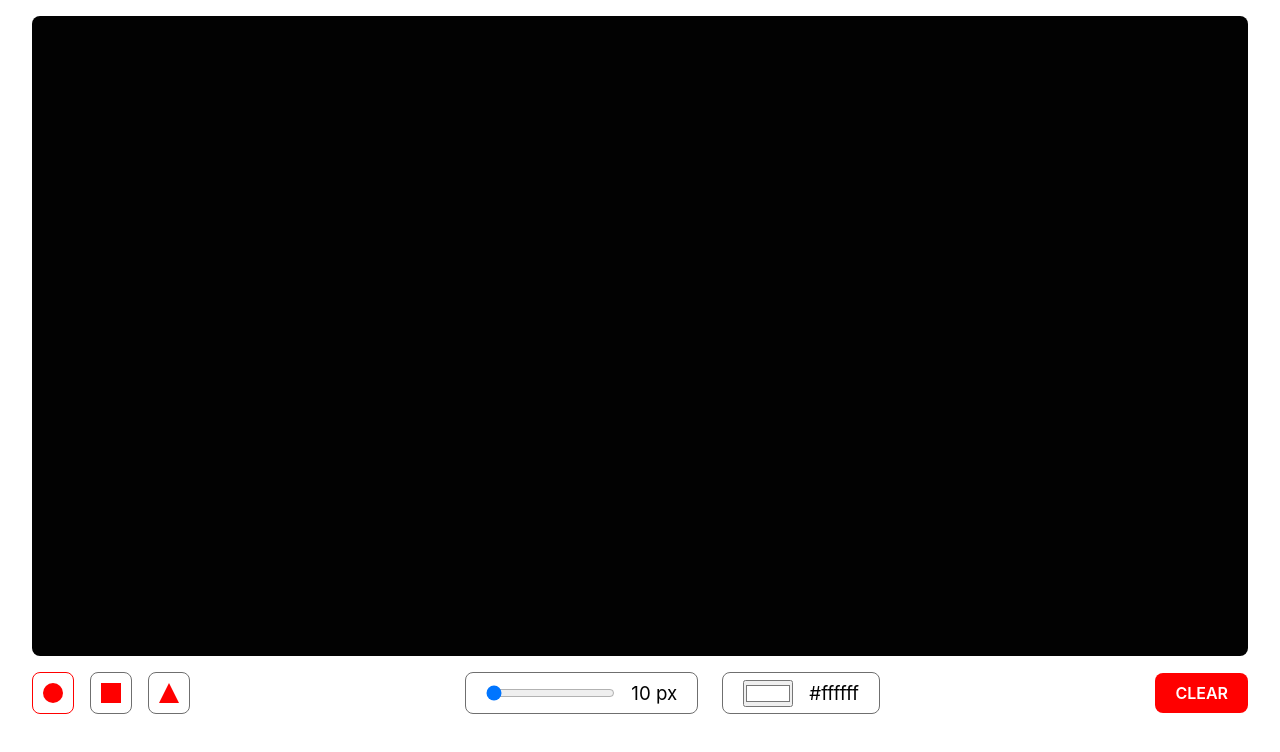
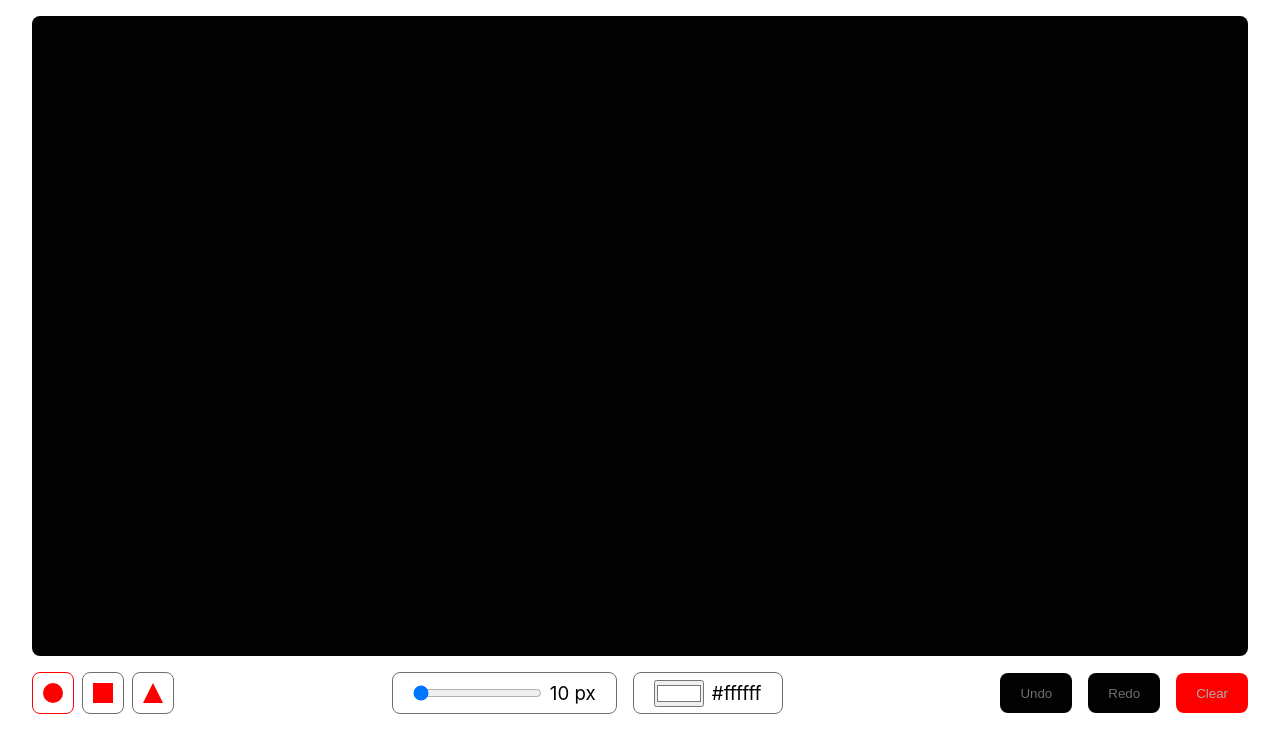
Before and after one commit to sqmatheus/draw-react-ts, a React (Create React App) app: page / in a window 1280 px wide. Shown: the top 752 px of the page. Built offline with nearby package versions, Linux system fonts and the light colour scheme.

Commit message:
feat: undo & redo

```diff
--- a/src/App.css
+++ b/src/App.css
@@ -27,7 +27,7 @@
 
 .shapes {
   display: flex;
-  gap: 1rem;
+  gap: 0.5rem;
   list-style-type: none;
 }
 
@@ -62,7 +62,7 @@
 .config {
   display: flex;
   align-items: center;
-  gap: 1.5rem;
+  gap: 1rem;
   height: 40px;
 }
 
@@ -74,7 +74,7 @@
 .slider,
 .color-picker {
   display: flex;
-  gap: 1rem;
+  gap: 0.5rem;
   align-items: center;
   border-radius: 0.5rem;
   border: 1px solid #6f6f6f;
@@ -82,34 +82,52 @@
   height: inherit;
 }
 
-.clear {
+.actions {
+  display: flex;
+  align-items: center;
+  gap: 1rem;
+}
+
+.actions button {
   height: 40px;
-  color: white;
-  background-color: red;
   display: flex;
   align-items: center;
   justify-content: center;
+  border: none;
   padding: 0 20px;
   border-radius: 0.5rem;
-  font-weight: 600;
-  text-transform: uppercase;
+  color: white;
 }
 
-@media (max-width: 768px) {
+.actions button:disabled {
+  color: #6f6f6f;
+}
+
+.actions .clear:disabled {
+  color: #adadad;
+}
+
+.clear {
+  background-color: red;
+}
+
+.undo,
+.redo {
+  background-color: #020202;
+}
+
+@media (max-width: 860px) {
   .menu {
     flex-direction: column;
     justify-content: center;
     gap: 1rem;
   }
 
-  .shapes {
-    width: inherit;
-    justify-content: space-evenly;
-  }
-
+  .actions,
+  .shapes,
   .config {
     width: inherit;
-    justify-content: space-between;
+    justify-content: center;
   }
 
   .config h3 {
--- a/src/App.tsx
+++ b/src/App.tsx
@@ -34,8 +34,16 @@ const SHAPES: IShape[] = [
   },
 ];
 
+interface PointsData {
+  points: Point[];
+  undoHistory: Point[];
+}
+
 const App = () => {
-  const [points, setPoints] = useState<Point[]>([]);
+  const [pointsData, setPointsData] = useState<PointsData>({
+    points: [],
+    undoHistory: [],
+  });
   const [pointSize, setPointSize] = useState<number>(10);
   const [selectedColor, setSelectedColor] = useState<string>("#ffffff");
   const [selectedShape, setSelectedShape] = useState<number>(0);
@@ -55,20 +63,25 @@ const App = () => {
     };
   };
 
-  const hanldeCanvas = ({
+  const handleCanvas = ({
     clientX,
     clientY,
     currentTarget,
   }: React.MouseEvent<HTMLDivElement>) => {
-    setPoints((pts) => [
-      ...pts,
+    setPointsData(({ points, undoHistory }) => {
+      return {
+        points: [
+          ...points,
           {
             shapeIndex: selectedShape,
             size: pointSize,
             color: selectedColor,
             position: calculatePosition(clientX, clientY, currentTarget),
           },
-    ]);
+        ],
+        undoHistory,
+      };
+    });
   };
 
   const handlePreview = ({
@@ -87,15 +100,54 @@ const App = () => {
     setSelectedColor(event.currentTarget.value);
   };
 
+  const handleUndo = () => {
+    // TODO: make works after clear
+    setPointsData(({ points, undoHistory }) => {
+      const newPoints = [...points];
+      const undo = newPoints.pop();
+      if (undo) {
+        const newUndoHistory = [...undoHistory, undo];
+        return {
+          points: newPoints,
+          undoHistory: newUndoHistory,
+        };
+      }
+      return {
+        points,
+        undoHistory,
+      };
+    });
+  };
+
+  const handleRedo = () => {
+    setPointsData(({ points, undoHistory }) => {
+      const newUndoHistory = [...undoHistory];
+      const redo = newUndoHistory.pop();
+      if (redo) {
+        const newPoints = [...points, redo];
+        return {
+          points: newPoints,
+          undoHistory: newUndoHistory,
+        };
+      }
+      return {
+        points,
+        undoHistory,
+      };
+    });
+  };
+
   return (
     <div className="app">
       <div
         className="canvas"
-        onClick={hanldeCanvas}
+        onClick={handleCanvas}
         onMouseMove={handlePreview}
+        onMouseOver={handlePreview}
         onMouseOut={() => setPreview(undefined)}
       >
-        {points.map(({ shapeIndex, size, position, color }, index) => {
+        {pointsData.points.map(
+          ({ shapeIndex, size, position, color }, index) => {
             const { x, y } = position;
             return (
               <Shape
@@ -107,7 +159,8 @@ const App = () => {
                 type={SHAPES[shapeIndex].shapeType}
               />
             );
-        })}
+          }
+        )}
         {preview && (
           <Shape
             key={-1}
@@ -166,8 +219,35 @@ const App = () => {
             <h3>{selectedColor}</h3>
           </div>
         </div>
-        <div className="clear" onClick={() => setPoints([])}>
+        <div className="actions">
+          <button
+            className="undo"
+            disabled={pointsData.points.length === 0}
+            onClick={handleUndo}
+          >
+            Undo
+          </button>
+          <button
+            className="redo"
+            disabled={pointsData.undoHistory.length === 0}
+            onClick={handleRedo}
+          >
+            Redo
+          </button>
+          <button
+            className="clear"
+            disabled={pointsData.points.length === 0}
+            onClick={() =>
+              setPointsData(({ undoHistory }) => {
+                return {
+                  points: [],
+                  undoHistory,
+                };
+              })
+            }
+          >
             Clear
+          </button>
         </div>
       </div>
     </div>
```
Also changed, not shown: 1 other file (tests, documents, lock files or other folders). Lines whose indentation alone changed are shown as unchanged.
